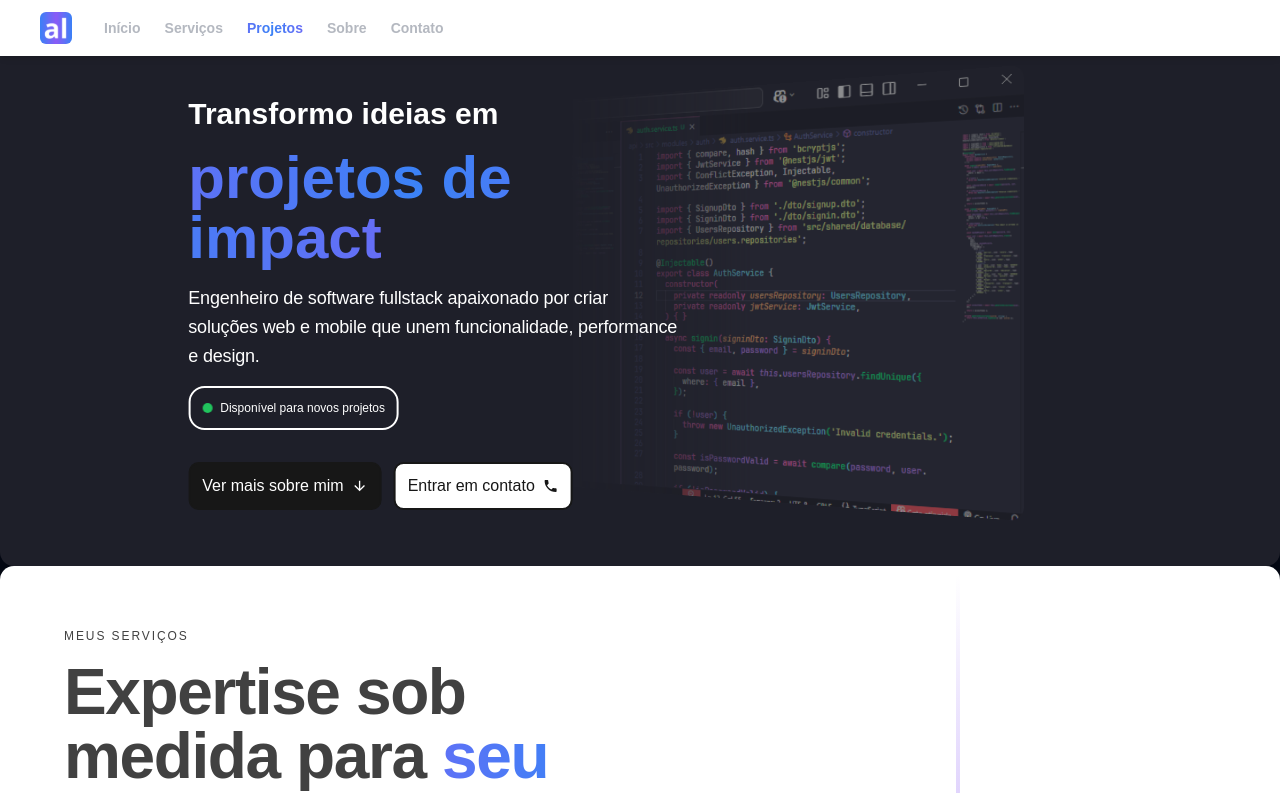
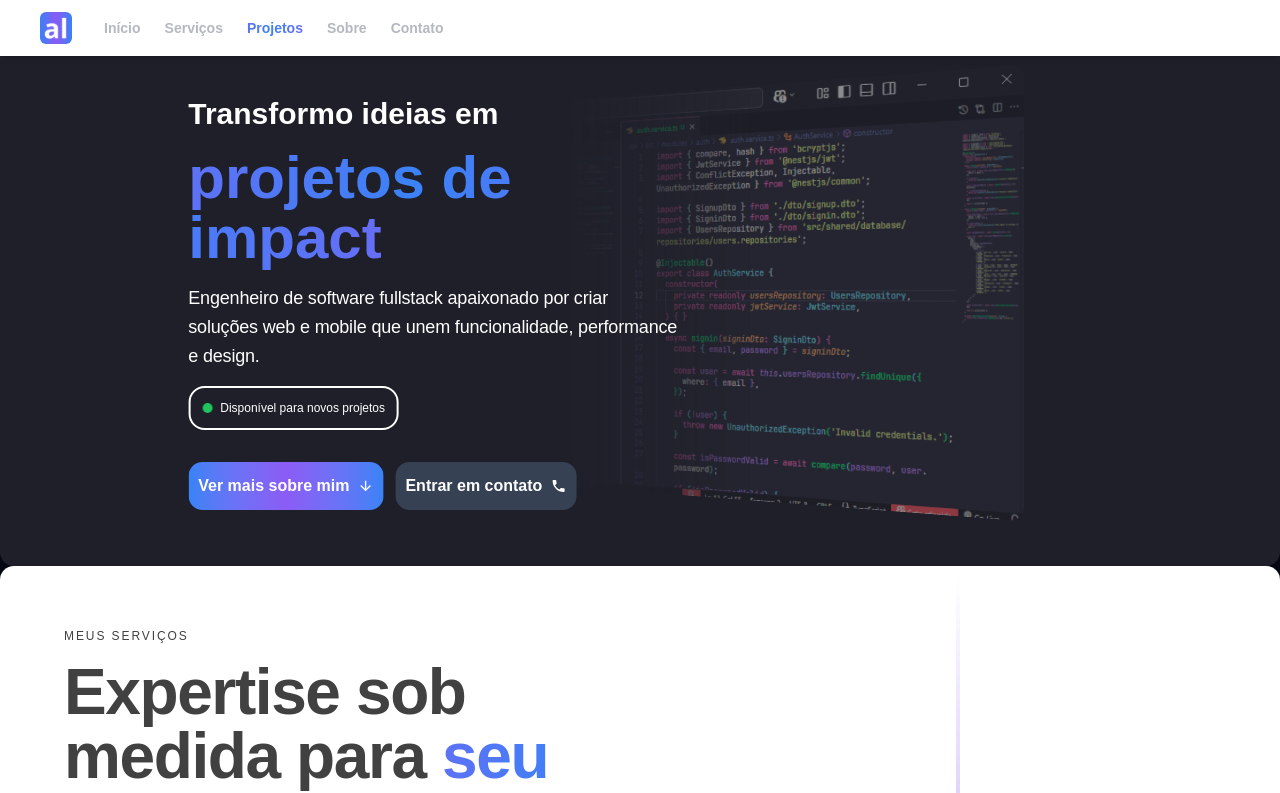
Before and after one commit to ArthurLelis/Portfolio, a Next.js app: page / in a window 1280 px wide. Shown: the top 793 px of the page. Built offline with nearby package versions, Linux system fonts and the light colour scheme.

Commit message:
new styles from button component

```diff
--- a/package.json
+++ b/package.json
@@ -19,7 +19,8 @@
     "react-dom": "^19.0.0",
     "react-icons": "^5.5.0",
     "react-intersection-observer": "^9.16.0",
-    "tailwind-merge": "^3.3.1"
+    "tailwind-merge": "^3.3.1",
+    "tailwind-variants": "^2.1.0"
   },
   "devDependencies": {
     "@eslint/eslintrc": "^3",
--- a/src/view/components/Button.tsx
+++ b/src/view/components/Button.tsx
@@ -1,21 +1,46 @@
 import { ComponentProps } from 'react';
+import { tv } from 'tailwind-variants';
 
 import { cn } from '@/utils/cn';
 import { Spinner } from './Spinner';
 
 interface ButtonProps extends ComponentProps<'button'> {
   isPending?: boolean;
+  variant?: 'primary' | 'secondary' | 'simple' | 'inverse';
 }
 
-export function Button({ className, disabled, isPending, children, ...props }: ButtonProps) {
+const button = tv({
+  base: 'flex items-center justify-center gap-2 cursor-pointer p-2 h-12 rounded-xl border-2 transition-all text-sm sm:text-base disabled:cursor-not-allowed font-semibold',
+  variants: {
+    variant: {
+      primary:
+        'bg-gradient-to-r from-[#3b82f6] via-[#8b5cf6] to-[#3b82f6] text-white border-transparent hover:opacity-90 disabled:opacity-50',
+      secondary:
+        'bg-gray-700 text-white border-gray-700 hover:bg-gray-800 disabled:bg-gray-300 disabled:text-gray-500',
+      simple:
+        'bg-black text-white border-white hover:bg-neutral-900 disabled:bg-neutral-800 disabled:text-neutral-400',
+      inverse:
+        'bg-white text-black border-black hover:bg-gray-100 disabled:bg-gray-200 disabled:text-gray-400',
+    },
+  },
+  defaultVariants: {
+    variant: 'primary',
+  },
+});
+
+export function Button({
+  className,
+  disabled,
+  isPending,
+  children,
+  variant,
+  ...props
+}: ButtonProps) {
   return (
     <button
       {...props}
       disabled={disabled || isPending}
-      className={cn(
-        "flex items-center justify-center gap-2 cursor-pointer px-3 py-4 h-12 rounded-lg bg-primary border-2 border-primary text-white hover:bg-primary-dark disabled:bg-gray-100 disabled:text-gray-400 disabled:cursor-not-allowed transition-all text-sm sm:text-base",
-        className,
-      )}
+      className={cn(button({ variant }), className)}
     >
       {!isPending && children}
       {isPending && <Spinner className="w-6 h-6" />}
--- a/src/view/sections/Main.tsx
+++ b/src/view/sections/Main.tsx
@@ -53,7 +53,7 @@ export function Main() {
                 setTimeOfLastClick(Date.now());
               }}
             >
-              <Button type="button" className="hover:border-primary-dark">
+              <Button type="button">
                 Ver mais sobre mim
                 <MdArrowDownward />
               </Button>
@@ -66,10 +66,7 @@ export function Main() {
                 setTimeOfLastClick(Date.now());
               }}
             >
-              <Button
-                type="button"
-                className="bg-white text-primary hover:bg-primary hover:text-white"
-              >
+              <Button type="button" variant="secondary">
                 Entrar em contato
                 <MdLocalPhone />
               </Button>
@@ -95,7 +92,6 @@ export function Main() {
           }}
         />
       </div>
-
     </main>
   );
 }
```
Also changed, not shown: 1 other file (tests, documents, lock files or other folders).
